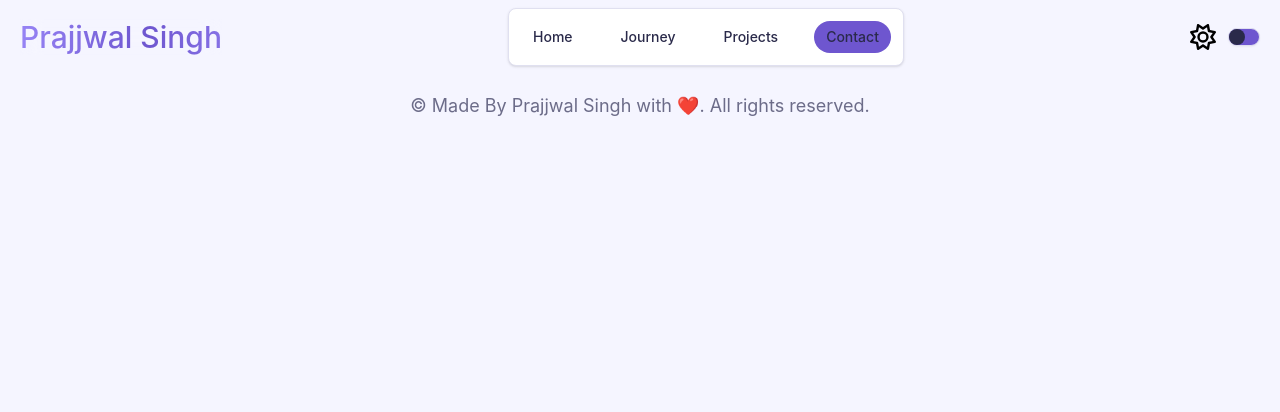
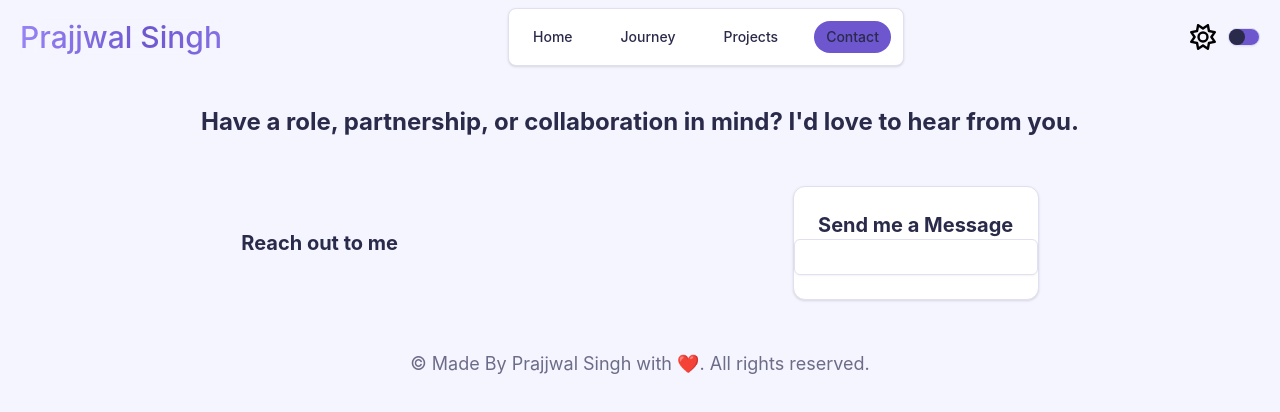
Before and after one commit to prajjwal2411/portfolio-v1, a Next.js app: page /contact in a window 1280 px wide. Shown: the top 412 px of the page. Built offline with nearby package versions, Linux system fonts and the light colour scheme.

Commit message:
Contact Page

```diff
--- a/src/app/contact/page.tsx
+++ b/src/app/contact/page.tsx
@@ -1,9 +1,25 @@
+import { Card } from "@/components/ui/Card/card";
+import { Input } from "@/components/ui/input";
+
 export default function Contact() {
     return <>
-        <div>
-            <div></div>
-            <div></div>
-            <div></div>
+        <div className="px-6 py-8">
+            <div className="flex justify-center items-center m-auto"><h3>Have a role, partnership, or collaboration in mind? I&apos;d love to hear from you.</h3></div>
+            <div className="flex flex-column justify-between mt-12">
+                <div className="m-auto">
+                    <h4>Reach out to me</h4>
+                </div>
+                <div className="m-auto">
+                    <Card>
+                        <div className="text-center">
+                            <h4>Send me a Message</h4>
+                            <div>
+                                <Input></Input>
+                            </div>
+                        </div>
+                    </Card>
+                </div>
+            </div>
         </div>
     </>
 }
--- a/src/app/globals.css
+++ b/src/app/globals.css
@@ -145,8 +145,17 @@ h1 {
 }
 
 h2 {
-  @apply text-2xl md:text-4xl font-semibold;
+  @apply text-2xl md:text-4xl font-bold;
 }
+
+h3 {
+  @apply text-xl md:text-2xl font-bold;
+}
+
+h4 {
+  @apply text-lg md:text-xl font-bold;
+}
+
 
 p {
   @apply text-base md:text-lg text-muted-foreground;
--- a/src/app/journey/page.tsx
+++ b/src/app/journey/page.tsx
@@ -8,7 +8,7 @@ import { journeyData } from "./journeyData";
 export default function Journey() {
   return (
     <>
-      <div className="">
+      <div>
         <div className={styles.timeline}>
           {journeyData?.map((data, index) => {
             return (
```
